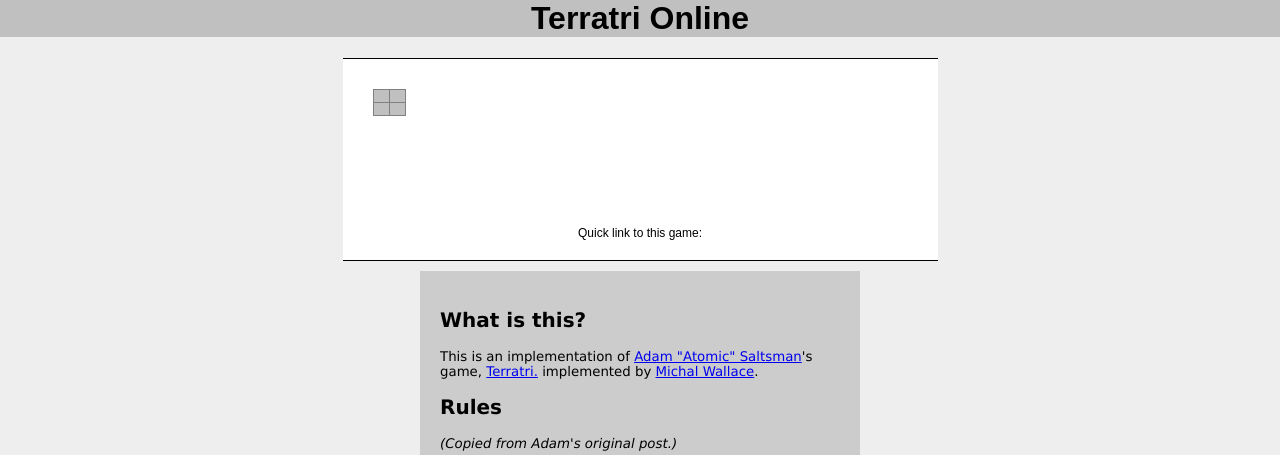
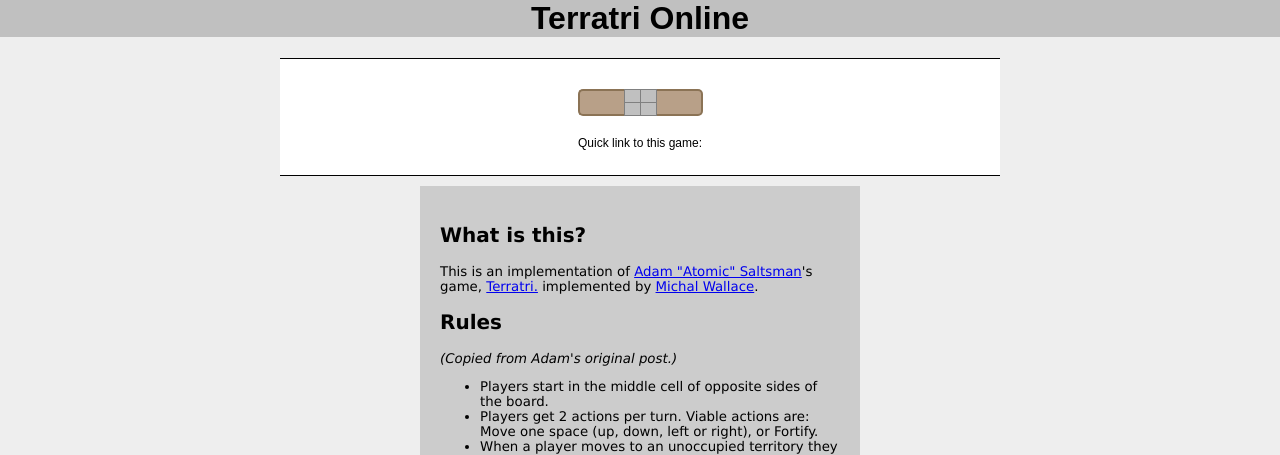
Before and after one commit to tangentstorm/terratri, a Flask app: template templates/play.html in a window 1280 px wide. Shown: the top 455 px of the page. Run offline with Flask 3, Linux system fonts and the light colour scheme; the template is opened without the code that fills it, so the values that code supplies are empty; some libraries are stand-ins or nearby versions.

Commit message:
draw board with colored N/S markers and holders for the forts

```diff
--- a/assets/style.css
+++ b/assets/style.css
@@ -14,7 +14,7 @@
 
 .content
 {
-    width: 555px;
+    width: 680px;
     margin:  auto;
     border-top: solid black 1px;
     border-bottom: solid black 1px;
@@ -30,11 +30,82 @@
 #this-game
 {
     margin-top: 10px;
+    margin-bottom: 5px;
+}
+
+#board
+{
+    display: inline-flex;
+    flex-direction: row;
+    align-items: stretch;
+    margin: 10px 0;
+}
+
+.fort-tray
+{
+    display: flex;
+    flex-direction: column;
+    align-items: center;
+    justify-content: flex-end;
+    background: #b8a088;
+    border: 2px solid #8b7355;
+    padding: 4px 2px;
+    min-width: 40px;
+}
+
+#home-forts
+{
+    border-right: none;
+    border-radius: 5px 0 0 5px;
+}
+
+#away-forts
+{
+    justify-content: flex-start;
+    border-left: none;
+    border-radius: 0 5px 5px 0;
+}
+
+.fort-indicator
+{
+    width: 44px;
+    height: 44px;
+    margin-top: -8px;
+}
+
+.fort-indicator:first-child
+{
+    margin-top: 0;
+}
+
+.fort-spacer
+{
+    flex: 1;
+}
+
+th.red-home
+{
+    background: #e08040;
+}
+
+th.red-home strong
+{
+    color: white;
+}
+
+th.blue-home
+{
+    background: #4070c0;
+}
+
+th.blue-home strong
+{
+    color: white;
 }
 
 table
 {
-    margin: 10px;
+    margin: 0;
     border-collapse: collapse;
 }
 
@@ -133,11 +204,10 @@
 
 #end
 {
-    min-height: 125px;
+    min-height: 0;
     min-width: 100px;
     padding-right: 20px;
     padding-left: 25px;
-    margin-top: -25px;
     float:left;
 }
 
@@ -145,8 +215,7 @@
 {
     text-align: left;
     vertical-align: top;
-    margin-top: -25px;
-    padding-top: 15px;
+    padding-top: 10px;
 }
 
 #this-game
--- a/assets/terratri.js
+++ b/assets/terratri.js
@@ -121,6 +121,44 @@
          }
       }
 
+      // show remaining forts for each player
+      var redForts = 0, blueForts = 0;
+      for (var i = 0; i < board.length; i++)
+      {
+         if (board[i] === 'R' || board[i] === 'E') redForts++;
+         if (board[i] === 'B' || board[i] === 'L') blueForts++;
+      }
+      var redRemaining = 5 - redForts;
+      var blueRemaining = 5 - blueForts;
+      var blueBanked = 1; // TODO: track from server
+      var blueSupply = blueRemaining - blueBanked;
+
+      var bankedFort = '<img class="fort-indicator banked" src="/assets/images/bft.png"/>';
+      var spacer = '<div class="fort-spacer"></div>';
+
+      function fortIcons(src, count)
+      {
+         var html = '';
+         for (var fi = 0; fi < count; fi++)
+            html += '<img class="fort-indicator" src="/assets/images/' + src + '.png"/>';
+         return html;
+      }
+
+      if (playingAs === 'r')
+      {
+         // left (west): blue banked at top, red supply at bottom
+         $('#home-forts').html(bankedFort + spacer + fortIcons('rft', redRemaining));
+         // right (east): blue supply at top
+         $('#away-forts').html(fortIcons('bft', blueSupply));
+      }
+      else
+      {
+         // left (east): blue supply at bottom
+         $('#home-forts').html(fortIcons('bft', blueSupply));
+         // right (west): red supply at top, blue banked at bottom
+         $('#away-forts').html(fortIcons('rft', redRemaining) + spacer + bankedFort);
+      }
+
       // can't use the loop variable directly because
       // it'll close over it
       function mkStep(step)
--- a/templates/play.html
+++ b/templates/play.html
@@ -11,15 +11,15 @@
       {
         if ('{{playingAs}}' == 'r')
         {
-          $('#Uc').html('<strong>N</strong>');
-          $('#Dc').html('<strong>S</strong>');
+          $('#Uc').html('<strong>N</strong>').addClass('blue-home');
+          $('#Dc').html('<strong>S</strong>').addClass('red-home');
           $('#R3').html('<strong>E</strong>');
           $('#L3').html('<strong>W</strong>');
         }
         else
         {
-          $('#Uc').html('<strong>S</strong>');
-          $('#Dc').html('<strong>N</strong>');
+          $('#Uc').html('<strong>S</strong>').addClass('red-home');
+          $('#Dc').html('<strong>N</strong>').addClass('blue-home');
           $('#R3').html('<strong>W</strong>');
           $('#L3').html('<strong>E</strong>');
         }
@@ -51,6 +51,7 @@
       You lost this game.
     </div>
     <div id='board'>
+      <div id="home-forts" class="fort-tray"></div>
       <table>
         <tr>
           <th>&nbsp;</th>
@@ -77,6 +78,7 @@
           <th>&nbsp;</th>
         </tr>
       </table>
+      <div id="away-forts" class="fort-tray"></div>
     </div>
     <div class="cell" id="end">
     </div>
```
